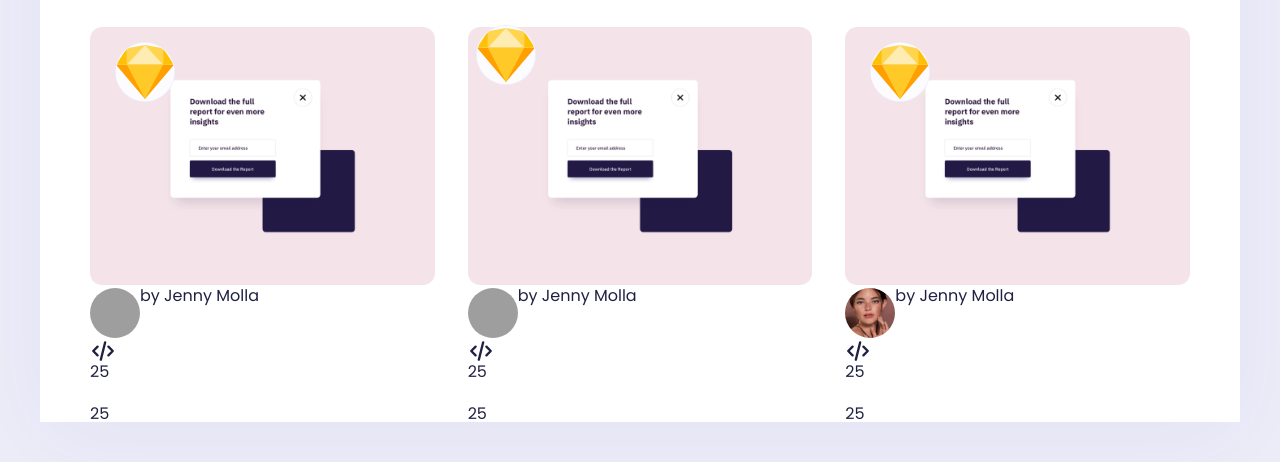
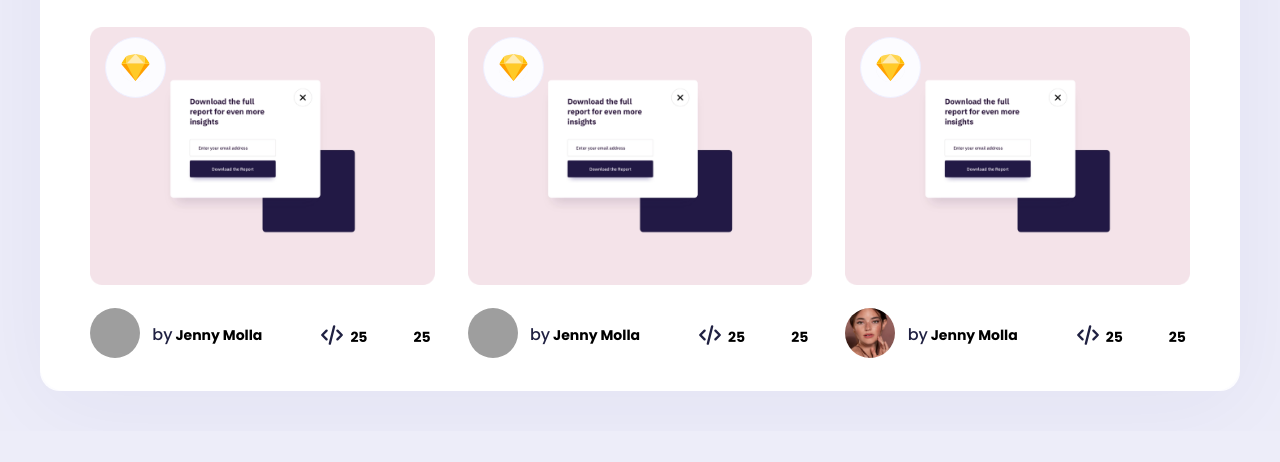
Before and after one commit to nicat41/design-daily, a plain HTML site: page index.html in a window 1280 px wide. Shown: the part 629-1091 px from the top of the page. After the commit the page ends 1060 px from the top, so only its background shows below. Drawn offline with Linux system fonts and the light colour scheme; grey boxes are pictures that could not be loaded.

Commit message:
project finished

```diff
--- a/assets/css/main.css
+++ b/assets/css/main.css
@@ -33,6 +33,7 @@ body {
 }
 
 .btn {
+  cursor: pointer;
   border: none;
   background-color: #fcfcff;
   font-weight: 500;
@@ -115,8 +116,6 @@ input {
   border: none;
 }
 
-/* ////////////////////////////////////////////////////////////////////////// */
-
 .lower-container {
   border-top: 1px solid #efefff;
   display: flex;
@@ -136,6 +135,7 @@ input {
 }
 
 .btn-second {
+  cursor: pointer;
   align-items: center;
   border: none;
   padding: 15px 30px;
@@ -159,14 +159,14 @@ input {
   opacity: 0.6;
 }
 
-/* ///////////////////////////////// */
-
 .nav-container {
   display: flex;
+  justify-content: space-between;
+  margin-left: 100px;
 }
 
 .nav-container .nav-link {
-  padding: 15px;
+  padding: 10px;
   opacity: 0.7;
 }
 
@@ -188,20 +188,22 @@ input {
   border: 1px solid #efefff;
   border-radius: 50%;
   background-color: #fcfcff;
-  margin-left: 5px;
 }
 
 .nav-icons.active {
   border: 1px solid #ff6a95;
 }
-
-/* ///////////////////////////////////// */
+.nav-icons:not(:first-child) {
+  margin-left:  5px;
+}
 
 .card-body {
   display: flex;
   gap: 33px;
   padding: 0px 50px;
   background-color: #fff;
+  border-bottom-left-radius: 25px;
+  border-bottom-right-radius: 25px;
 }
 .card-item {
   border-radius: 15px;
@@ -218,14 +220,12 @@ input {
 }
 .design-icon {
   position: absolute;
-  top: 15px;
-  left: 25px;
-
+  top: 10px;
+  left: 15px;
 }
 
 .Diamond {
-  width: 60px;
-  height: 60px;
+  padding: 15px;
   border: 1px solid #efefff;
   border-radius: 50%;
   background-color: #fcfcff;
@@ -233,12 +233,50 @@ input {
 
 .card-item-inner {
   display: flex;
+  align-items: center;
+  padding: 20px 0px 30px 0;
+  text-align: center;
+}
+.card-item-icon {
+  display: flex;
+  margin-left: 20px;
 }
 
+.brofil-block {
+  position: absolute;
+}
+.by-name {
+  margin-left: 30px;
+  position: relative;
+  right: 22px;
+  bottom: 18px;
+font-weight: 500;
+}
+strong {
+  color: #000;
+  font-size: 14px;
+  font-weight: 700;
+}
+.profil-photo {
+  width: 50px;
+  height: 50px;
+  object-fit: cover;
+  border-radius: 50%;
+}
 
-.profil-photo {
-width: 50px;
-height: 50px;
-object-fit: cover;
-border-radius: 50%;
+b {
+  padding-left: 20px;
+  padding-right: 0;
+  color: #000;
+  font-size: 14px;
+  font-weight: 700;
+  line-height: normal;
+  position: relative;
+  right: 15px;
+  top: 5px;
 }
+
+.card-item-icon {
+  position: relative;
+  left: 15px;
+}
--- a/index.html
+++ b/index.html
@@ -97,72 +97,87 @@
               </figure>
               </div>
                 <div class="card-item-inner">
+              <div class="profil-block">
                   <img class="profil-photo" src="./assets/img/profile-1.jpg" alt=  />
-                   <span>by<b> Jenny Molla </b></span>
+                   <span class="by-name">by<strong> Jenny Molla </strong></span>
                 </div>
                    <div class="card-item-icon">
                      <span>
                        <i class="icon icon-code"></i>
-                        25
                        </span>
+                       <b>25</b>
                        <span>
                          <i class="icon icon-pray"></i>
-                         25
                        </span>
+                      <b>25</b>
                        </div>
                    </div>
-
+                 </div>
 
                  <div class="card-item">
                   <div>
                     <figure class="card-item-photo">
                       <img class="img-desing" src="./assets/img/card-3.png" alt="" />
-                             <span class="icon design-icon">
+                      <span class=" design-icon">
                         <img class="Diamond" src="./assets/icon/Diamond.svg" alt="" />
                       </span>
                     </figure>
                     </div>
                       <div class="card-item-inner">
-                         <img class="profil-photo"  src="./assets/img/profile-2.jpg" alt=  />
-                           <span>by<b> Jenny Molla </b></span>
+                    <div class="profil-block">
+                        <img class="profil-photo" src="./assets/img/profile-2.jpg" alt=  />
+                         <span class="by-name">by<strong> Jenny Molla </strong></span>
                       </div>
                          <div class="card-item-icon">
                            <span>
                              <i class="icon icon-code"></i>
-                           25
                              </span>
+                             <b>25</b>
                              <span>
                                <i class="icon icon-pray"></i>
-                           25
                              </span>
+                            <b>25</b>
                              </div>
                          </div>
-
+                       </div>
 
                        <div class="card-item">
                         <div>
                           <figure class="card-item-photo">
                             <img class="img-desing" src="./assets/img/card-3.png" alt="" />
-                     <span class="design-icon">
+                            <span class=" design-icon">
                               <img class="Diamond" src="./assets/icon/Diamond.svg" alt="" />
                             </span>
                           </figure>
                           </div>
                             <div class="card-item-inner">
+                          <div class="profil-block">
                               <img class="profil-photo" src="./assets/img/profile-3.jpg" alt=  />
-                     <span>by<b> Jenny Molla </b></span>
+                               <span class="by-name">by<strong> Jenny Molla </strong></span>
                             </div>
                                <div class="card-item-icon">
                                  <span>
                                    <i class="icon icon-code"></i>
-                           25
                                    </span>
+                                   <b>25</b>
                                    <span>
                                      <i class="icon icon-pray"></i>
-                        25
                                    </span>
+                                  <b>25</b>
                                    </div>
                                </div>
+                             </div>
+
+
+
+
+
+
+
+
+
+
+
             </div>
       </main>
     </div>
```
Lines whose indentation alone changed are shown as unchanged.
